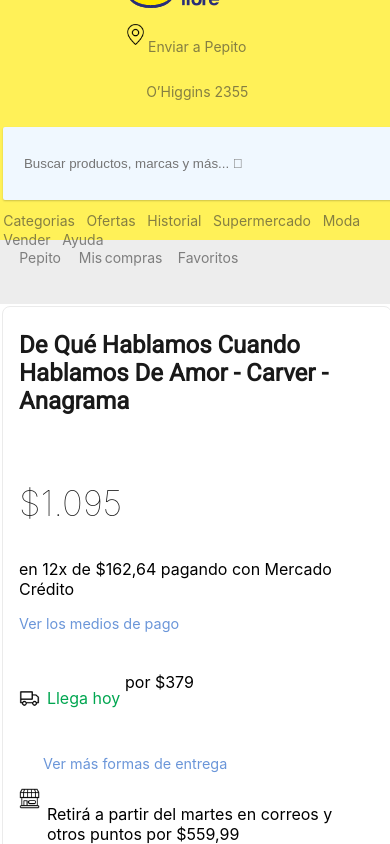
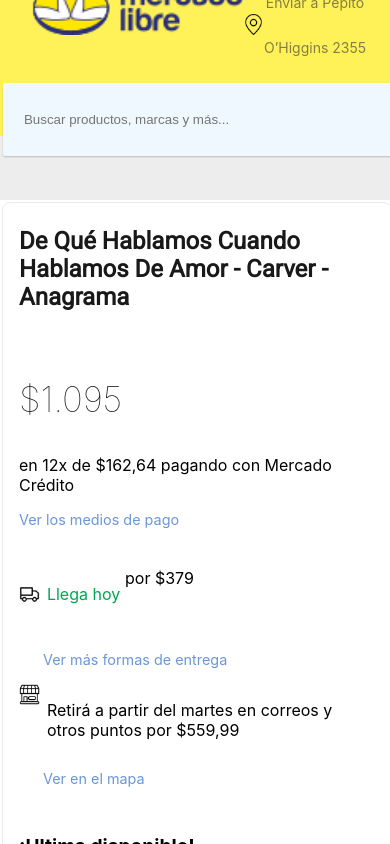
Before and after one commit to whosdavidc/mercadolibre-challenge, a React (Create React App) app: page / in a window 390 px wide. Shown: the top 844 px of the page. Built offline with nearby package versions, Linux system fonts and the light colour scheme.

Commit message:
navbar adjusteed

```diff
--- a/src/components/Navbar/Navbar.css
+++ b/src/components/Navbar/Navbar.css
@@ -18,11 +18,9 @@
     /* height: 34px; */
     height: 100%;
 }
-
 .logo{
     margin-right: 3%;
 }
-
 .ubication-image{
     height: 1.3rem;
 }
@@ -97,11 +95,15 @@
 @media (max-width: 813px) {
     .menu-1{
         width: 100%;
+        display: none;
     }
     .menu-1 p{
         margin-bottom: 0.1rem;
     }
     .menu-2 img{
+        display: none;
+    }
+    .menu-2{
         display: none;
     }
     .nav-search{
@@ -117,8 +119,21 @@
         display: flex;
         flex-direction: column;
         justify-content: center;
-        padding: 0 0.2rem ;
-        height: 15rem;
+        padding: 0 0.2rem;
+        height: 8.5rem;
         max-width: 100%;
     }
+    .ubication-logo{
+        margin-top: 0 !important;
+        align-items: center;
+    }
+    .logo{
+        display: flex;
+        align-items: baseline;
+        justify-content: baseline;
+        margin: 0% !important;
+    }
+    #logo{
+        height: 60%;
+    }
 }
--- a/src/components/Searchbox/index.tsx
+++ b/src/components/Searchbox/index.tsx
@@ -4,7 +4,7 @@
     return (
         <input
             className="searchBox"
-            placeholder="Buscar productos, marcas y más... "
+            placeholder="Buscar productos, marcas y más..."
         />
     )
 }
```
